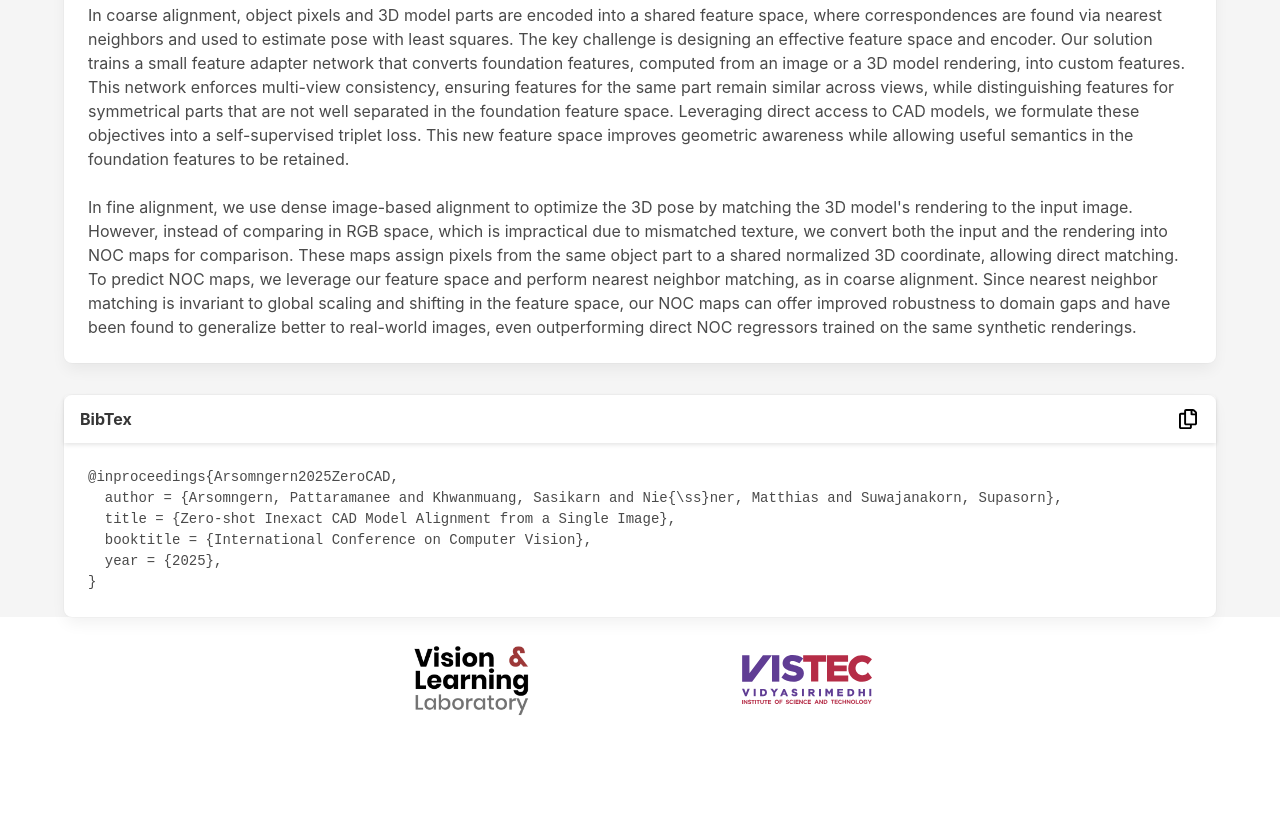
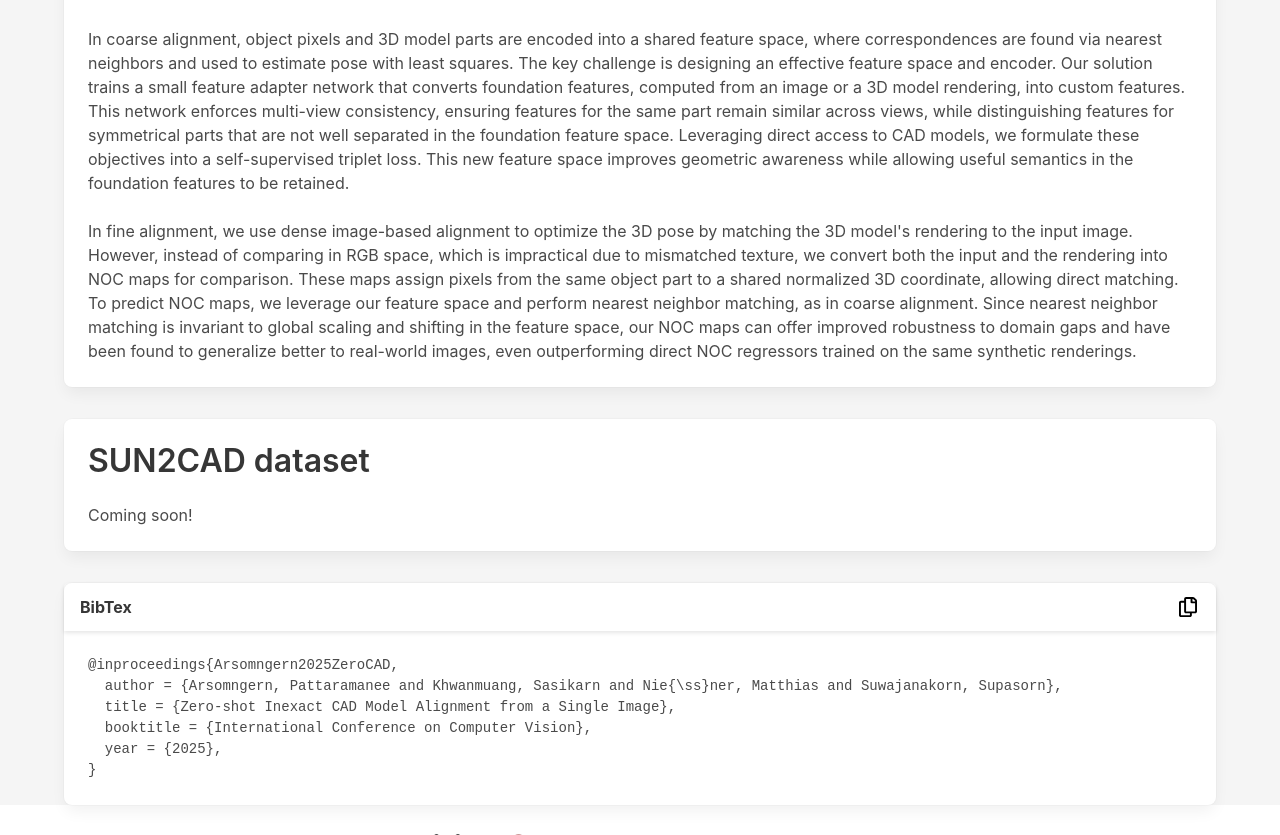
Before and after one commit to ZeroCAD9D/zerocad9d.github.io, a plain HTML site: page index.html in a window 1280 px wide. Shown: the part 1965-2800 px from the top of the page. Before the commit the page ends 2706 px from the top, so only its background shows below. Drawn offline with nearby package versions, Linux system fonts and the light colour scheme; some packages are replaced by stand-ins of ours; a script that the page names is missing.

Commit message:
edit layout

```diff
--- a/index.html
+++ b/index.html
@@ -278,7 +278,7 @@
                     <div class="column is-12">
                         <div class="columns author_names aff is-centered has-text-centered">
                             <div class="column is-4"><sup>1</sup>VISTEC, Thailand</div>
-                            <div class="column is-4"><sup>2</sup>Technical University Munich</div>
+                            <div class="column is-4"><sup>2</sup>Technical University Munich, Germany</div>
                         </div>
           </div>
           <div class="column is-12" style="margin-bottom:0px;padding-bottom: 0px;font-weight: 800; font-size: 22px; color: #ffafe6;">
@@ -309,7 +309,7 @@
 
 <section id="abstract"
 onclick="gtag('event', 'abstract', {'event_category' : 'link_click', 'event_label' : 'abstract'})">
-    <div class="container">
+<div class="container fixwidth">
   <div class="card">
     <div class="card-content">
       <div class="media">
@@ -343,6 +343,7 @@
   <section class="no-overflow" style="margin-top:2em; margin-bottom:2em;">
     <div class="container has-text-centered">
       <div class="columns is-mobile is-multiline">
+        <!-- <div class="column is-hidden-mobile	is-hidden-tablet-only is-hidden-desktop-only"></div> -->
         <div class="column is-6-mobile">
                 <a href="https://zerocad9d.github.io" target="_blank"
                     onclick="gtag('event', 'download_paper', {'event_category' : 'link_click', 'event_label' : 'arxiv'})">
@@ -369,6 +370,7 @@
                     </div>
                     Code (Coming soon)
                 </a>
+                <!-- <div class="column is-hidden-mobile	is-hidden-tablet-only is-hidden-desktop-only"></div> -->
               </div>
             </div>
           </section>
@@ -403,7 +405,23 @@
       </div>
     </div>
   </section>
+  <section style="margin-top: 2em; margin-bottom:2em;">
+    <div class="container">
+      <div class="card" style="">
+        <div class="card-content">
+          <div class="media">
+            <div class="media-content">
+              <p class="title is-3">SUN2CAD dataset</p>
+            </div>
+          </div>
+          <div class="content">
+            Coming soon!
+        </div>
 
+        </div>
+    </div>
+  </div>
+</section>
 
   <section class="hero" style="padding-top:0px;">
     <div class="container" style="width: 100%;">
```
Lines whose indentation alone changed are shown as unchanged.
